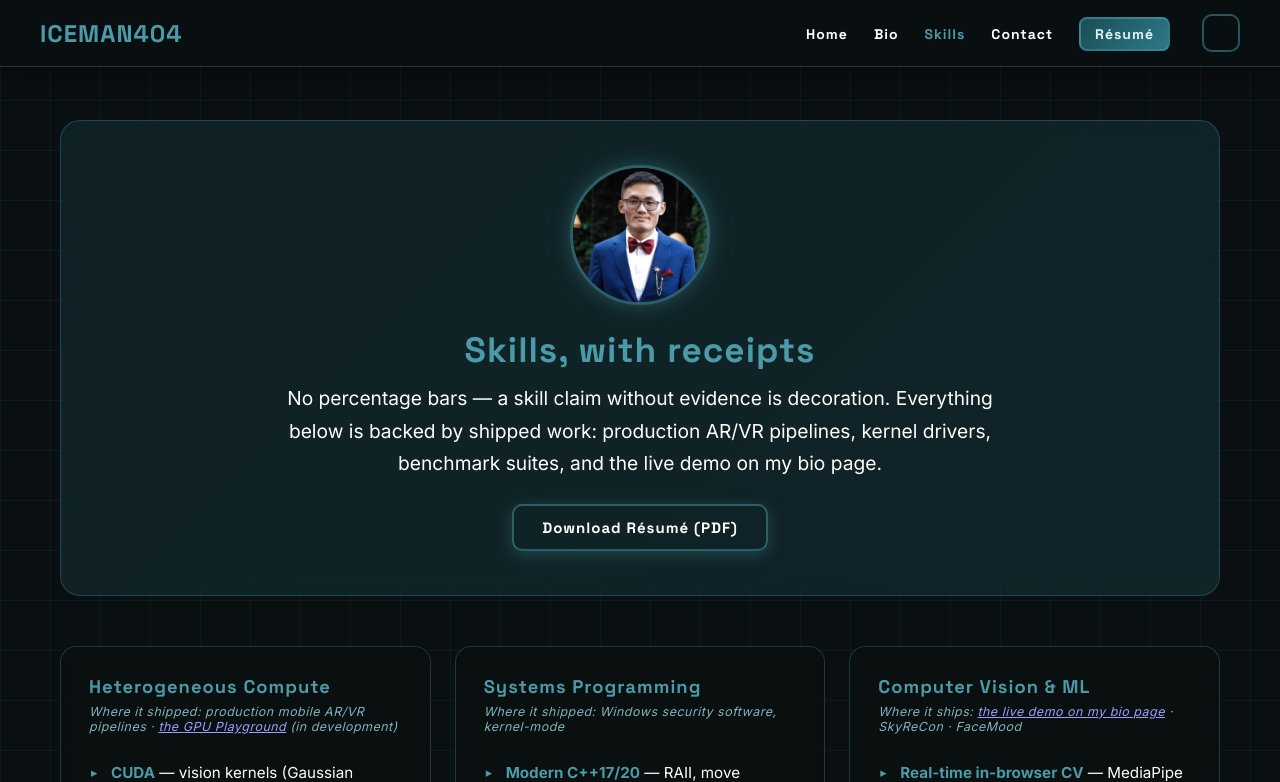
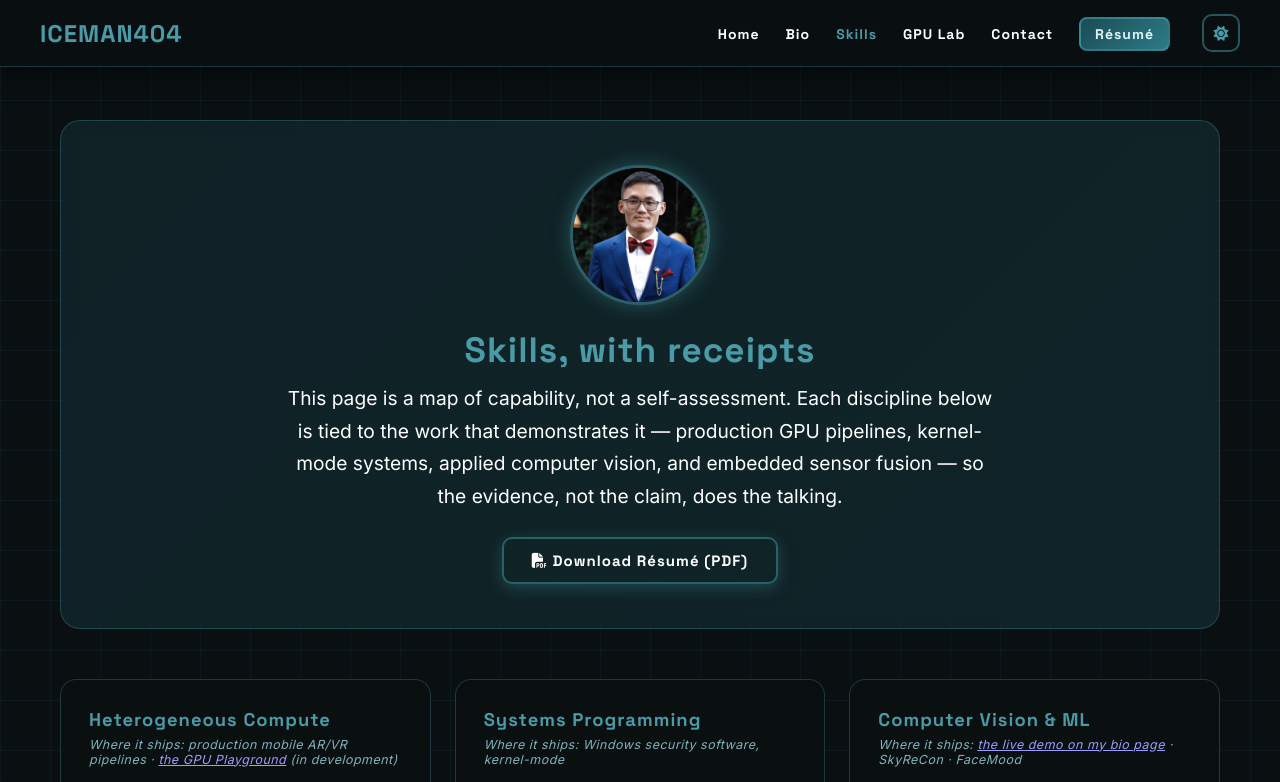
Before and after one commit to iceman404/Creative-Coder-Portfolio, a plain HTML site: page skills.html in a window 1280 px wide. Shown: the top 782 px of the page. Drawn offline with Linux system fonts and the light colour scheme.

Commit message:
Contacts cleanup, skills wording, GPU Lab nav
- Contacts: remove visible email text, remove X/Twitter card, merge
  first/last name into single Full Name field
- Font Awesome added to bio/skills/project pages (theme toggle and
  icons were rendering as blank squares)
- Skills: 'Where it ships' (was 'shipped'); professional intro
  paragraph for the receipts section
- GPU Playground: removed card from the projects grid so the grid
  keeps uniform imagery; added a 'GPU Lab' nav link site-wide
  (page + sitemap entry were already live)

```diff
--- a/skills.html
+++ b/skills.html
@@ -42,6 +42,7 @@
 
   <link rel="preconnect" href="https://fonts.googleapis.com">
   <link rel="preconnect" href="https://fonts.gstatic.com" crossorigin>
+    <link rel="stylesheet" href="https://cdnjs.cloudflare.com/ajax/libs/font-awesome/6.4.2/css/all.min.css">
   <link href="https://fonts.googleapis.com/css2?family=Space+Grotesk:wght@500;600;700&family=Inter:wght@300;400;500;600;700&family=JetBrains+Mono:wght@400;600&display=swap" rel="stylesheet">
 
   <style>
@@ -343,6 +344,7 @@
         <li><a href="/">Home</a></li>
         <li><a href="/bio">Bio</a></li>
         <li><a href="/skills" class="active" aria-current="page">Skills</a></li>
+        <li><a href="/gpu-playground">GPU Lab</a></li>
         <li><a href="/contacts">Contact</a></li>
         <li><a href="/resume/John-Resume.pdf" class="nav-resume" download>Résumé</a></li>
         <li><button id="theme-toggle" class="theme-toggle" type="button" aria-label="Switch theme"><i class="fas fa-sun" aria-hidden="true"></i></button></li>
@@ -354,8 +356,9 @@
     <header>
       <img src="images/profile/mine4.avif" alt="Portrait of John Subba (iceman404)" width="140" height="140" loading="lazy" decoding="async">
       <h1>Skills, with receipts</h1>
-      <p class="headline">No percentage bars — a skill claim without evidence is decoration. Everything below is
-      backed by shipped work: production AR/VR pipelines, kernel drivers, benchmark suites, and the live demo on my bio page.</p>
+      <p class="headline">This page is a map of capability, not a self-assessment. Each discipline below is tied to the
+      work that demonstrates it — production GPU pipelines, kernel-mode systems, applied computer vision, and embedded
+      sensor fusion — so the evidence, not the claim, does the talking.</p>
       <a class="resume-btn" href="/resume/John-Resume.pdf" download>
         <i class="fas fa-file-pdf" aria-hidden="true"></i> Download Résumé (PDF)
       </a>
@@ -364,7 +367,7 @@
     <div class="skills-section">
       <section class="skill-card" aria-labelledby="skills-gpu">
         <h2 id="skills-gpu">Heterogeneous Compute</h2>
-        <span class="evidence">Where it shipped: production mobile AR/VR pipelines · <a href="/gpu-playground">the GPU Playground</a> (in development)</span>
+        <span class="evidence">Where it ships: production mobile AR/VR pipelines · <a href="/gpu-playground">the GPU Playground</a> (in development)</span>
         <ul>
           <li><b>CUDA</b> — vision kernels (Gaussian pyramid, DoG, descriptors); coalescing &amp; shared-memory swizzling; tensor cores (mma.sync, ldmatrix); cp.async/TMA pipelines; CUDA Graphs</li>
           <li><b>HIP / AMD ROCm</b> — CUDA-to-HIP porting of vision kernels; RDNA ISA reading (VOP/SOP/SMEM, S_WAITCNT, DPP); rocprof counters &amp; occupancy</li>
@@ -376,7 +379,7 @@
 
       <section class="skill-card" aria-labelledby="skills-systems">
         <h2 id="skills-systems">Systems Programming</h2>
-        <span class="evidence">Where it shipped: Windows security software, kernel-mode</span>
+        <span class="evidence">Where it ships: Windows security software, kernel-mode</span>
         <ul>
           <li><b>Modern C++17/20</b> — RAII, move semantics, templates &amp; concepts, lock-free structures, coroutines</li>
           <li><b>C &amp; the kernel</b> — Linux LKMs, syscalls, raw/BSD sockets, shared-memory IPC</li>
```
Also changed, not shown: bio.html (+4 -2 lines), contacts.html (+2 -9 lines), index.html (+1 -16 lines), project-html-files/advanced_redis_clone.html (+2 -0 lines), project-html-files/face_counter_system.html (+2 -0 lines), project-html-files/facemood_music_player.html (+2 -0 lines), project-html-files/fine_tuning_resnet50.html (+2 -0 lines), project-html-files/lora_geofencing.html (+2 -0 lines), project-html-files/mira.html (+2 -0 lines), project-html-files/open_hardware_drone.html (+2 -0 lines), project-html-files/vision_guardian_commander.html (+2 -0 lines).
